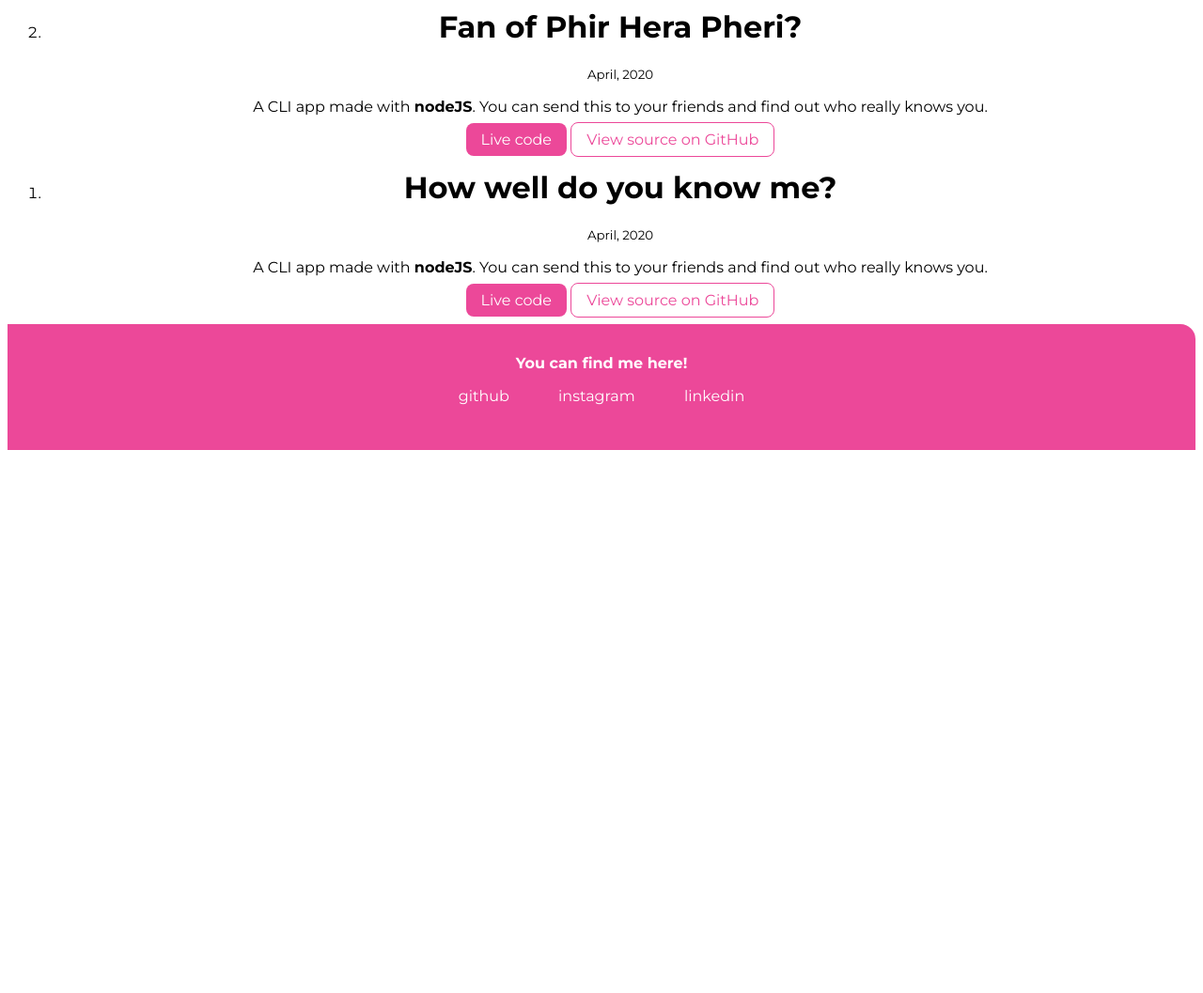
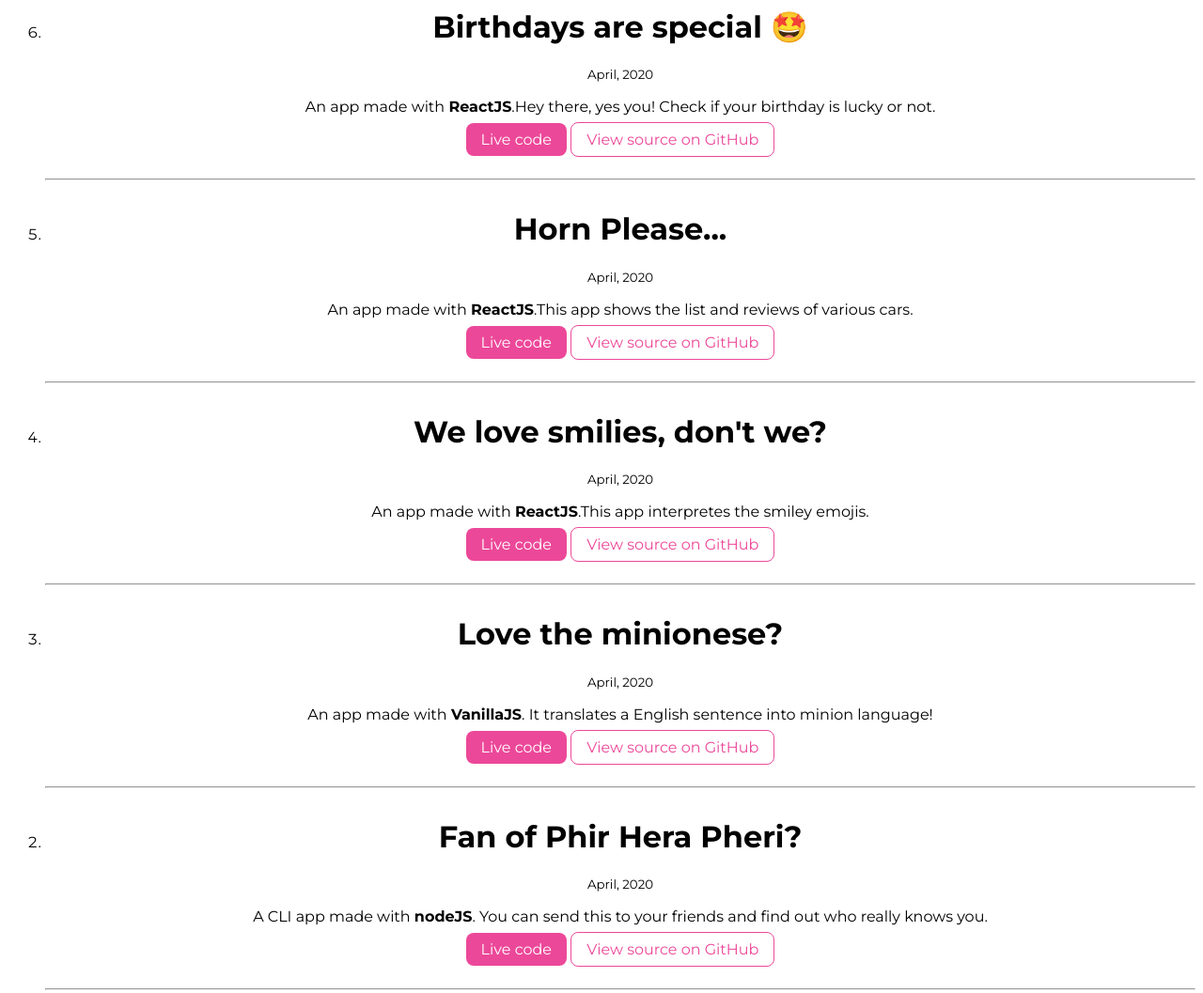
Before and after one commit to harshalini/neogcamp-lesson-3-live, a plain HTML site: page projects.html in a window 1280 px wide. Shown: the part 480-1537 px from the top of the page at 94% size. Before the commit the page ends 967 px from the top, so only its background shows below. Drawn offline with Linux system fonts and the light colour scheme.

Commit message:
docs: added my projects

```diff
--- a/projects.html
+++ b/projects.html
@@ -1,5 +1,6 @@
 <!DOCTYPE html>
 <html lang="en">
+
 <head>
     <meta charset="UTF-8">
     <meta http-equiv="X-UA-Compatible" content="IE=edge">
@@ -7,14 +8,15 @@
     <title>Projects | Adarsh Balika</title>
     <link rel="stylesheet" href="style.css">
 </head>
+
 <body>
 
     <nav class="navigation container">
         <div class="nav-brand">Adarsh Balika</div>
         <ul class="list-non-bullet nav-pills">
-            <li class="list-item-inline"><a class = "link" href="/">home</a></li>
-            <li class="list-item-inline"><a class = "link link-active" href="/projects.html">projects</a></li>
-            <li class="list-item-inline"><a class = "link" href="/blogs.html">blogs</a></li>
+            <li class="list-item-inline"><a class="link" href="/">home</a></li>
+            <li class="list-item-inline"><a class="link link-active" href="/projects.html">projects</a></li>
+            <li class="list-item-inline"><a class="link" href="/blogs.html">blogs</a></li>
         </ul>
     </nav>
 
@@ -24,6 +26,55 @@
     </header>
 
     <ol reversed>
+
+        <li>
+            <div class="center">
+                <h1>Birthdays are special 🤩</h1>
+                <small>April, 2020</small>
+                <p>An app made with <strong>ReactJS</strong>.Hey there, yes you! Check if your birthday is lucky or not.</p>
+
+                <a class="link primary-link" href="https://harshalini-creativeworld.netlify.app/">Live code</a>
+                <a class="link secondary-link" href="https://github.com/harshalini/neogcamp-lucky-birthday">View source on GitHub</a>
+            </div>
+        </li>
+        <hr>
+
+        <li>
+            <div class="center">
+                <h1>Horn Please...</h1>
+                <small>April, 2020</small>
+                <p>An app made with <strong>ReactJS</strong>.This app shows the list and reviews of various cars.</p>
+
+                <a class="link primary-link" href="https://peep-peep.netlify.app/">Live code</a>
+                <a class="link secondary-link" href="https://github.com/harshalini/neogcar-react-app">View source on GitHub</a>
+            </div>
+        </li>
+        <hr>
+
+        <li>
+            <div class="center">
+                <h1>We love smilies, don't we?</h1>
+                <small>April, 2020</small>
+                <p>An app made with <strong>ReactJS</strong>.This app interpretes the smiley emojis.</p>
+
+                <a class="link primary-link" href="https://smilypedia.netlify.app/">Live code</a>
+                <a class="link secondary-link" href="https://github.com/harshalini/neogcamp-react-smilypedia">View source on GitHub</a>
+            </div>
+        </li>
+        <hr>
+
+        <li>
+            <div class="center">
+                <h1>Love the minionese?</h1>
+                <small>April, 2020</small>
+                <p>An app made with <strong>VanillaJS</strong>. It translates a English sentence into minion language!</p>
+
+                <a class="link primary-link" href="https://minionworld.netlify.app/">Live code</a>
+                <a class="link secondary-link" href="https://github.com/harshalini/neocamp-banana-speak">View source on GitHub</a>
+            </div>
+        </li>
+        <hr>
+
         <li>
             <div class="center">
                 <h1>Fan of Phir Hera Pheri?</h1>
@@ -34,6 +85,7 @@
                 <a class="link secondary-link" href="https://github.com/harshalini/know-me-quiz-site/blob/main/endgame.js">View source on GitHub</a>
             </div>
         </li>
+        <hr>
 
         <li>
             <div class="center">
@@ -51,7 +103,7 @@
         <div class="footer-header"><strong>You can find me here!</strong></div>
         <ul class="social-links list-non-bullet">
             <li class="list-item-inline"><a class="link" href="https://github.com/harshalini">github</a></li>
-                <li class="list-item-inline"><a class="link" href="https://www.instagram.com/harshaliniiii_/">instagram</a></li>
+            <li class="list-item-inline"><a class="link" href="https://www.instagram.com/harshu.codes/">instagram</a></li>
             <li class="list-item-inline"><a class="link" href="https://www.linkedin.com/in/harshalini-pandhare-177240206">linkedin</a></li>
         </ul>
     </footer>
```
Lines whose indentation alone changed are shown as unchanged.
